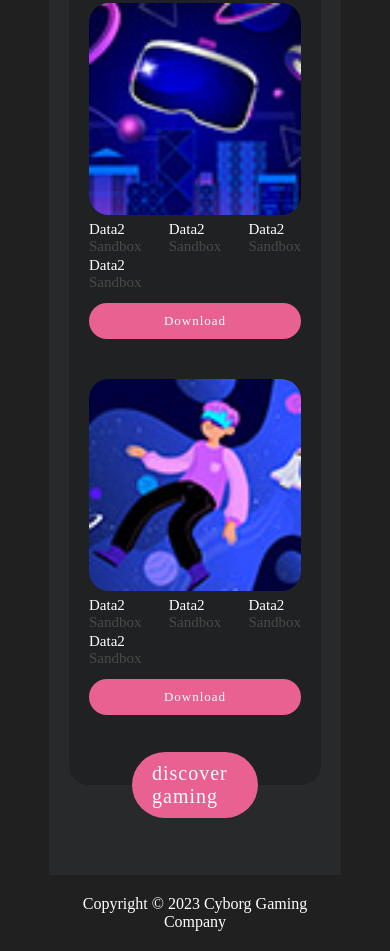
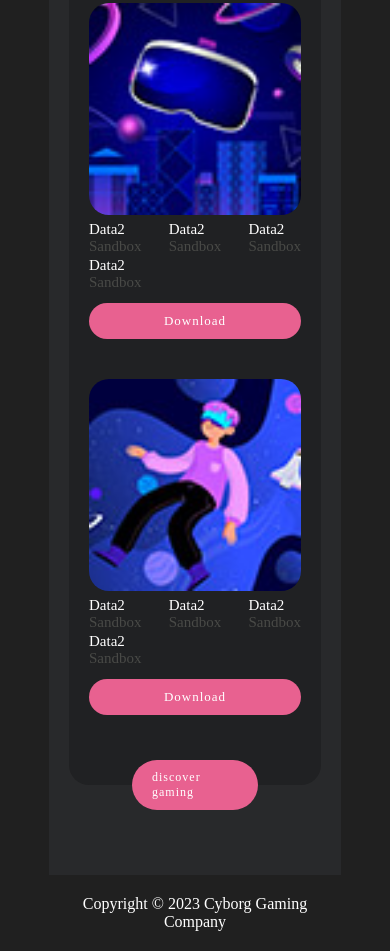
Before and after one commit to muhammad-nabih/Cyborg-Template-, a plain HTML site: page index.html in a window 390 px wide. Shown: the part 3961-4912 px from the top of the page. Drawn offline with Linux system fonts and the light colour scheme.

Commit message:
Update style.css

```diff
--- a/CSS/style.css
+++ b/CSS/style.css
@@ -324,6 +324,8 @@
    .box-gaming .img img {
       width: 100%;
    }
+   .gaming > .btn{
+      font-size: 12px;}
 
   .gaming .box-gaming .btn{
 width: 100%;
```
